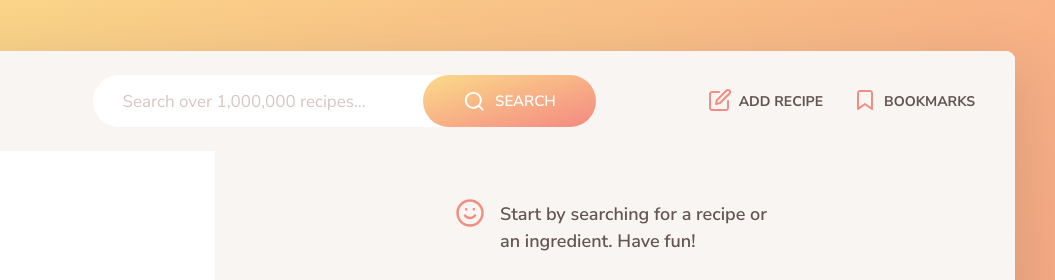
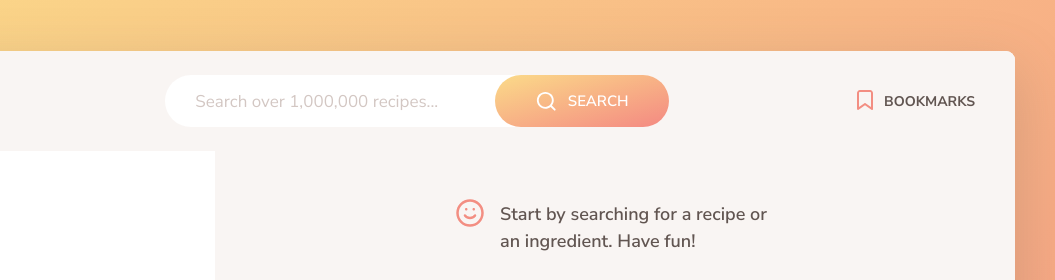
Before and after one commit to Fani2000/forkify-app-with-Jonas-course, a website built with Parcel: page index.html in a window 1280 px wide. Shown: the top 280 px of the page, 225-1280 px from the left. Built offline with nearby package versions, Linux system fonts and the light colour scheme.

Commit message:
Removed the add bookmark functionality in the app

```diff
--- a/index.html
+++ b/index.html
@@ -36,14 +36,14 @@
 
         <nav class="nav">
           <ul class="nav__list">
-            <li class="nav__item">
+            <!-- <li class="nav__item">
               <button class="nav__btn nav__btn--add-recipe">
                 <svg class="nav__icon">
                   <use href="src/img/icons.svg#icon-edit"></use>
                 </svg>
                 <span>Add recipe</span>
               </button>
-            </li>
+            </li> -->
             <li class="nav__item">
               <button class="nav__btn nav__btn--bookmarks">
                 <svg class="nav__icon">
```
Also changed, not shown: src/js/views/bookmarksView.js (+0 -13 lines).
